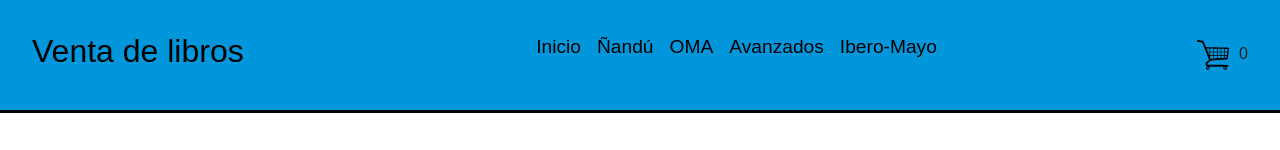
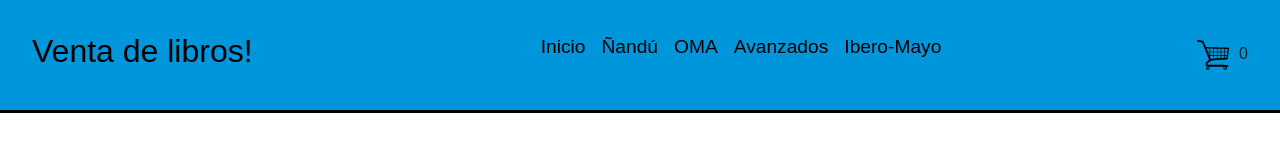
Before and after one commit to MauricioFioretti/Venta-Libros-OMA, a React (Create React App) app: page / in a window 1280 px wide. Shown: the top 150 px of the page. Built offline with nearby package versions, Linux system fonts and the light colour scheme.

Commit message:
final commit 3

```diff
--- a/src/components/NavBar.js
+++ b/src/components/NavBar.js
@@ -7,7 +7,7 @@ import Carrito from './carrito';
 const NavBar = () => {
     return (
         <nav className="navbar">
-            <Link to="/" className="logo"><h2>Venta de libros</h2></Link>
+            <Link to="/" className="logo"><h2>Venta de libros!</h2></Link>
             <ul className="menu">
                 <li><Link className="menu-link" to="/">Inicio</Link></li>
                 <li><Link className="menu-link" to="/productos/ñandu">Ñandú</Link></li>
```
